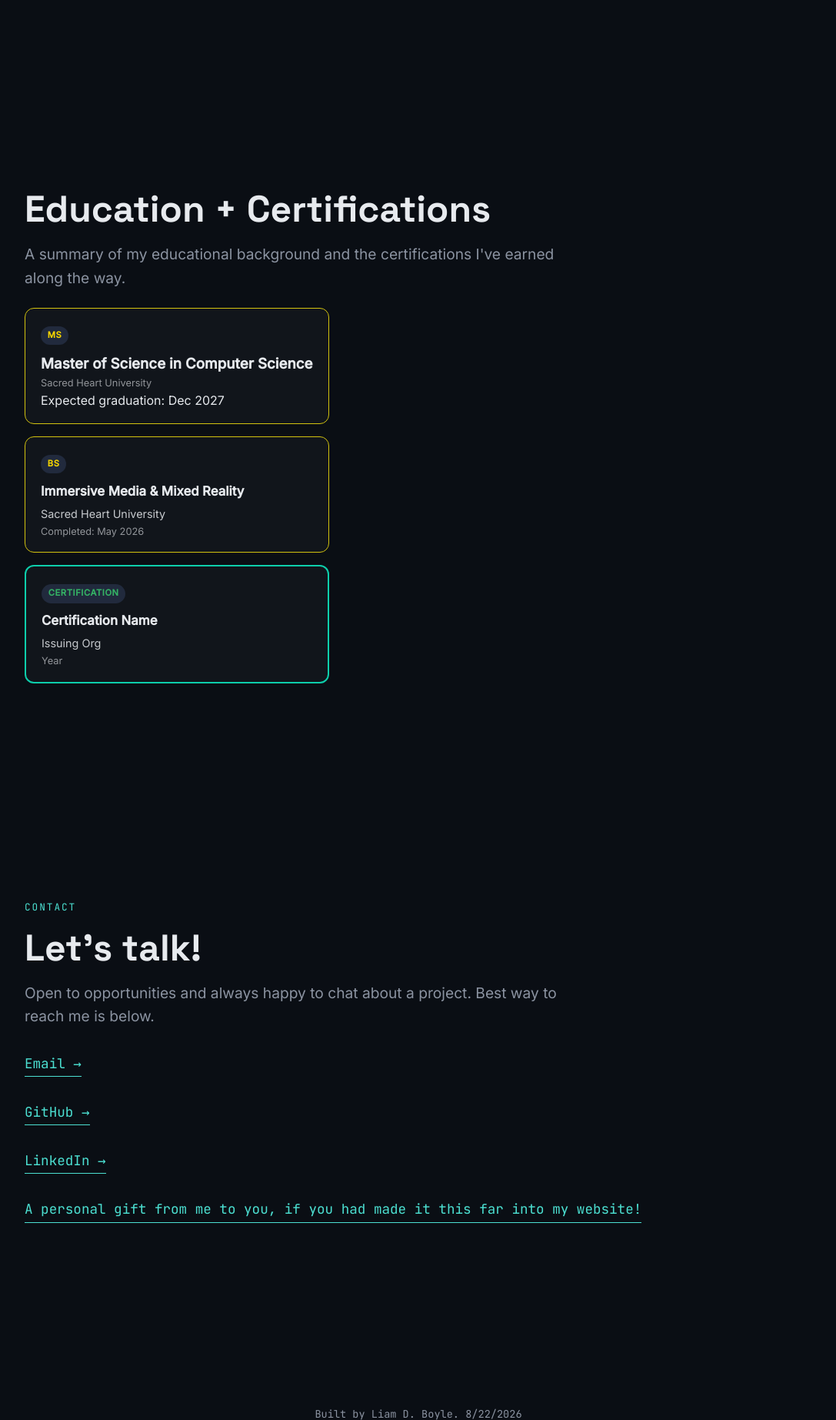
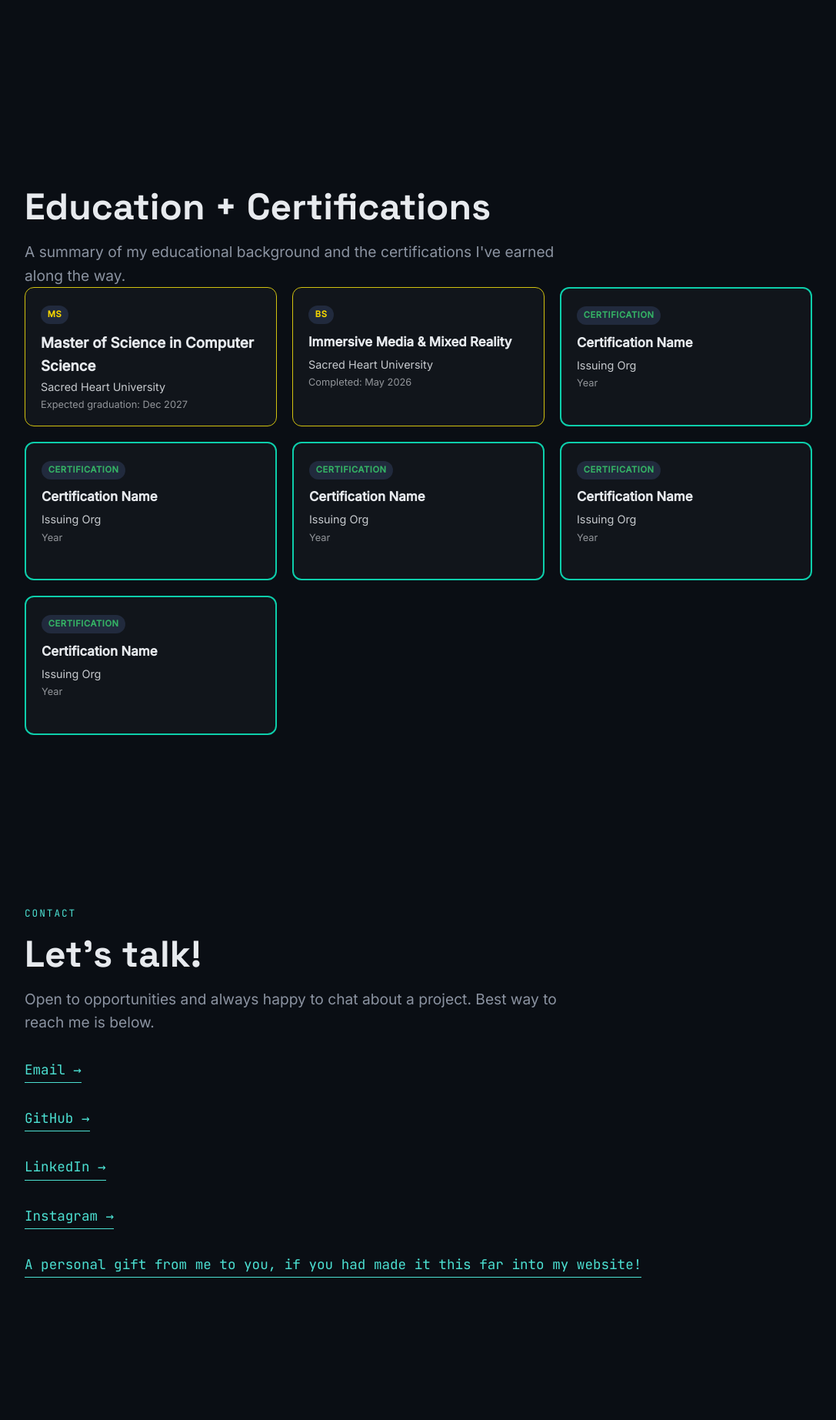
Before and after one commit to LiamBoyle22/Portfolio-Page, a Flask app: page / in a window 1280 px wide. Shown: the part 2221-4066 px from the top of the page at 77% size, without its empty margins (96-1183 px from the left). Run offline with Flask 3, Linux system fonts and the light colour scheme.

Commit message:
additions 02: formatting edu+cert cards

```diff
--- a/static/css/styles.css
+++ b/static/css/styles.css
@@ -203,9 +203,22 @@ p.lead {
 
 .edu-grid {
   display: grid;
-  grid-template-columns: repeat(auto-fit, minmax(220px, 1fr));
-  gap: 1rem;
-  margin: 1.5rem 0;
+  grid-template-columns: repeat(3, 1fr);
+  grid-auto-rows: 1fr;
+  gap: 1.25rem;
+}
+
+/* stack to 1 column on narrow screens so cards don't get crushed */
+@media (max-width: 900px) {
+  .edu-grid {
+    grid-template-columns: repeat(2, 1fr);
+  }
+}
+
+@media (max-width: 600px) {
+  .edu-grid {
+    grid-template-columns: 1fr;
+  }
 }
 
 .edu-card {
--- a/templates/index.html
+++ b/templates/index.html
@@ -84,8 +84,8 @@
         <div class= "edu-card reveal">
           <span class= "edu-badge">MS</span>
           <h3>Master of Science in Computer Science</h3>
-          <p class= "edu-meta">Sacred Heart University</p>
-          <p class= "edu-description">Expected graduation: Dec 2027</p>
+          <p class= "edu-school">Sacred Heart University</p>
+          <p class= "edu-meta">Expected graduation: Dec 2027</p>
         </div>
 
         <div class="edu-card reveal">
@@ -102,6 +102,35 @@
           <p class="cert-school">Issuing Org</p>
           <p class="cert-meta">Year</p>
         </div>
+
+        <div class="cert-card reveal">
+          <span class="cert-badge">Certification</span>
+          <h3 class="cert-title">Certification Name</h3>
+          <p class="cert-school">Issuing Org</p>
+          <p class="cert-meta">Year</p>
+        </div>
+
+        <div class="cert-card reveal">
+          <span class="cert-badge">Certification</span>
+          <h3 class="cert-title">Certification Name</h3>
+          <p class="cert-school">Issuing Org</p>
+          <p class="cert-meta">Year</p>
+        </div>
+
+        <div class="cert-card reveal">
+          <span class="cert-badge">Certification</span>
+          <h3 class="cert-title">Certification Name</h3>
+          <p class="cert-school">Issuing Org</p>
+          <p class="cert-meta">Year</p>
+        </div>
+
+        <div class="cert-card reveal">
+          <span class="cert-badge">Certification</span>
+          <h3 class="cert-title">Certification Name</h3>
+          <p class="cert-school">Issuing Org</p>
+          <p class="cert-meta">Year</p>
+        </div>
+
       </div>
 
     </section>
@@ -117,6 +146,7 @@
       <a href="mailto:LiamDBoyle22@outlook.com" class="contact-link reveal">Email →</a>
       <a href="https://github.com/LiamBoyle22" class="contact-link reveal">GitHub →</a>
       <a href="https://www.linkedin.com/in/liam-boyle-93a740245" class="contact-link reveal">LinkedIn →</a>
+      <a href="https://www.instagram.com/possiblyboyle/" class="contact-link reveal">Instagram →</a>
       <a href="https://www.youtube.com/watch?v=Aq5WXmQQooo" class="contact-link reveal">A personal gift from me to you, if you had made it this far into my website!</a>
     </section>
 
```
